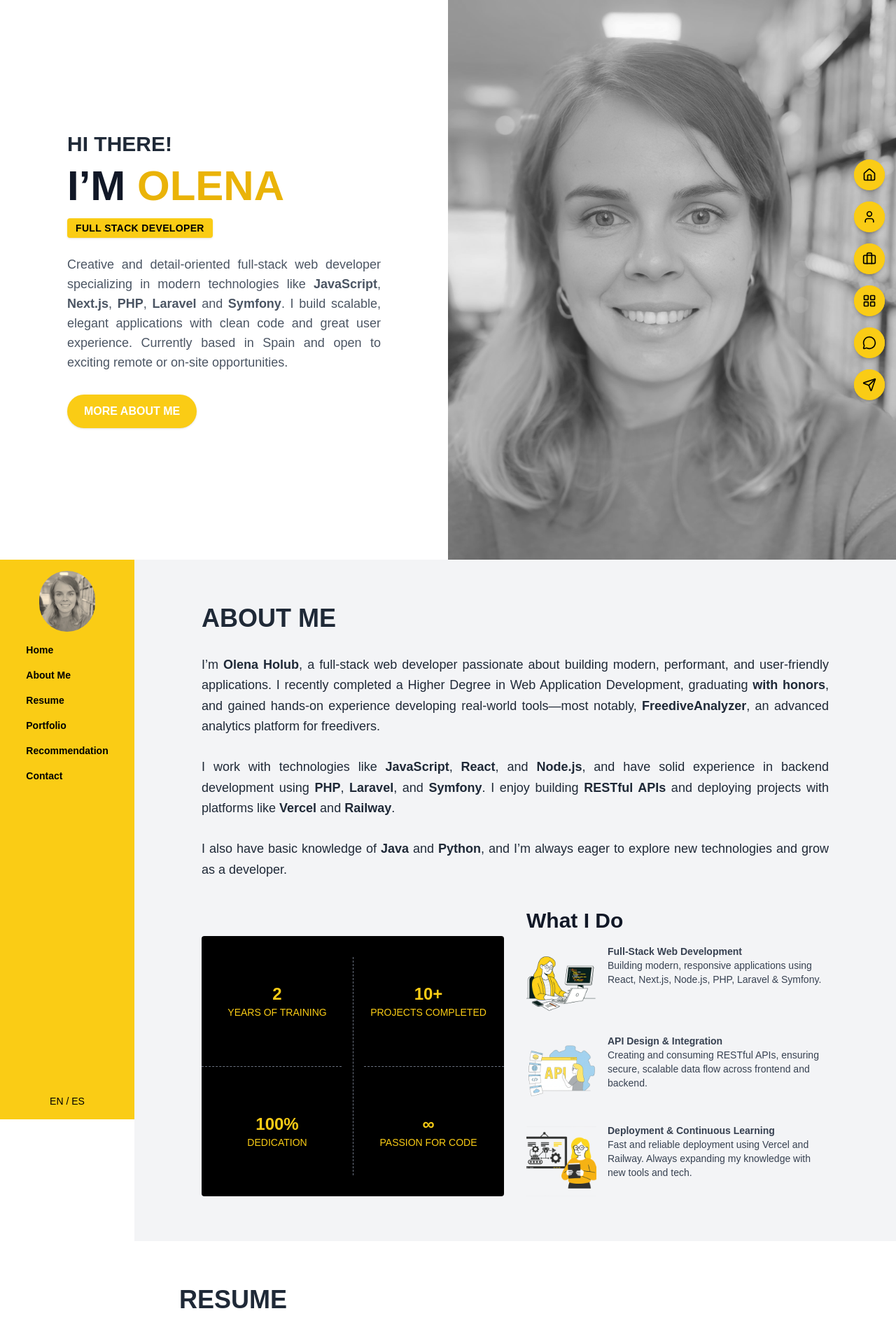
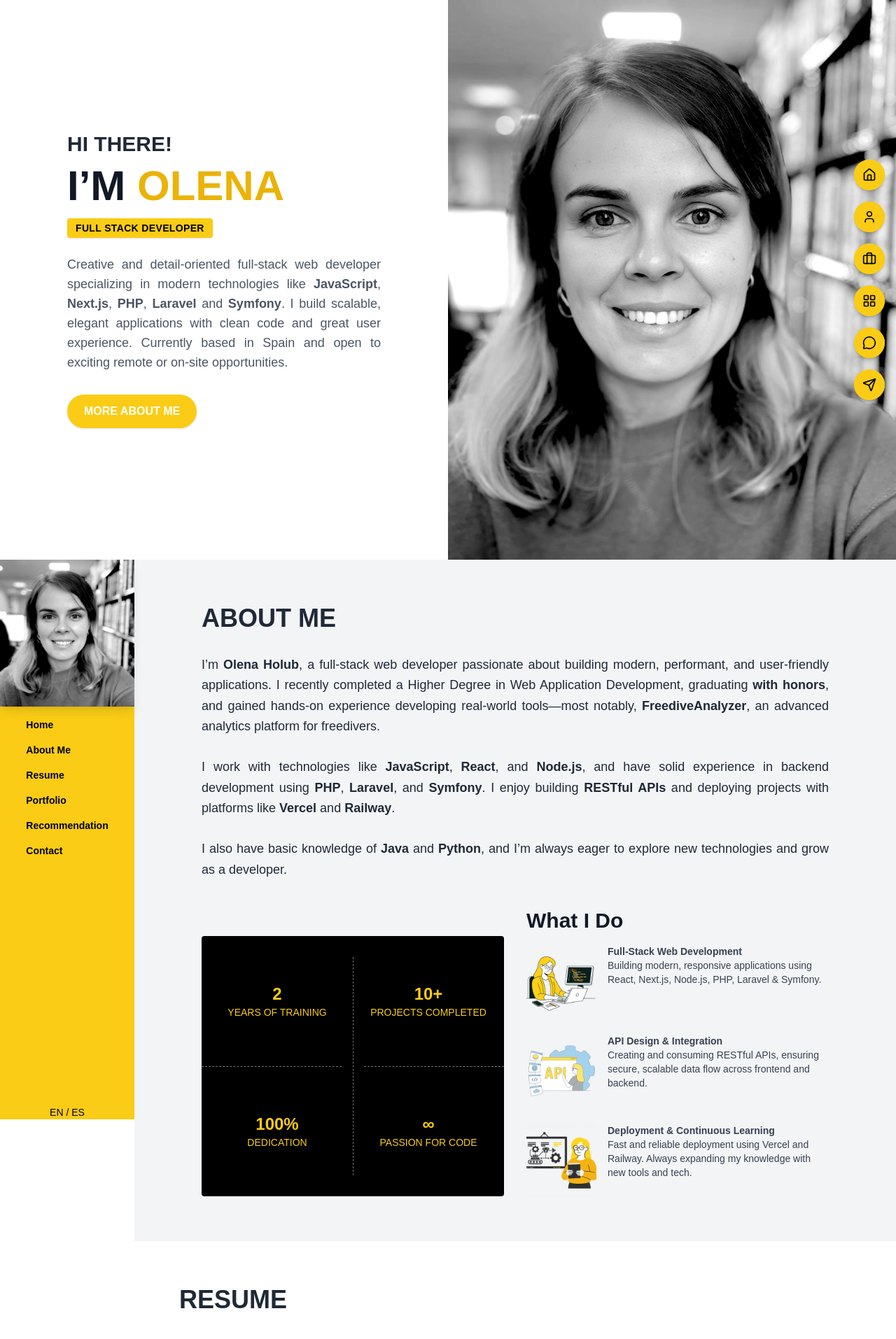
Before and after one commit to OlenaHolu/olena-holub-personal-site, a Next.js app: page / in a window 1280 px wide. Shown: the top 1914 px of the page at 70% size. Built offline with nearby package versions, Linux system fonts and the light colour scheme.

Commit message:
Update Sidebar and Home components with improved image styling and content adjustments

```diff
--- a/components/Sidebar.tsx
+++ b/components/Sidebar.tsx
@@ -3,13 +3,13 @@ import Image from 'next/image';
 
 export default function Sidebar() {
   return (
-    <aside className="w-48 bg-yellow-400 text-black min-h-screen p-4 flex flex-col items-center">
+    <aside className="w-48 bg-yellow-400 text-black min-h-screen flex flex-col items-center">
       <Image
         src="/images/olenaCROP.jpg"
         alt="Olena Holub"
         width={80}
         height={80}
-        className="rounded-full mb-4"
+        className="mb-4 w-full h-auto shadow-lg"
       />
       <nav className="flex flex-col space-y-4 text-sm font-semibold">
         <Link href="/">Home</Link>
--- a/pages/index.tsx
+++ b/pages/index.tsx
@@ -28,9 +28,9 @@ export default function Home() {
                         Full Stack Developer
                     </p>
                     <p className="text-gray-600 text-base sm:text-lg mb-8 max-w-2xl leading-relaxed text-justify">
-  Creative and detail-oriented full-stack web developer specializing in modern technologies like <strong>JavaScript</strong>, <strong>Next.js</strong>, <strong>PHP</strong>, <strong>Laravel</strong> and <strong>Symfony</strong>. I build scalable, elegant applications with clean code and great user experience.
-  Currently based in Spain and open to exciting remote or on-site opportunities.
-</p>
+                        Creative and detail-oriented full-stack web developer specializing in modern technologies like <strong>JavaScript</strong>, <strong>Next.js</strong>, <strong>PHP</strong>, <strong>Laravel</strong> and <strong>Symfony</strong>. I build scalable, elegant applications with clean code and great user experience.
+                        Currently based in Spain and open to exciting remote or on-site opportunities.
+                    </p>
 
 
                     <a
@@ -41,7 +41,7 @@ export default function Home() {
                     </a>
                 </div>
 
-                <div className="lg:w-1/2 relative min-h-[400px] lg:min-h-full grayscale hover:grayscale-0 transition duration-300 ease-in-out">
+                <div className="lg:w-1/2 relative min-h-[400px] lg:min-h-full sepia-0 hover:sepia transition duration-300 ease-in-out">
                     <Image
                         src="/images/olenaCROP.jpg"
                         alt="Olena Holub"
```
Also changed, not shown: public/images/olenaCROP.JPG.
